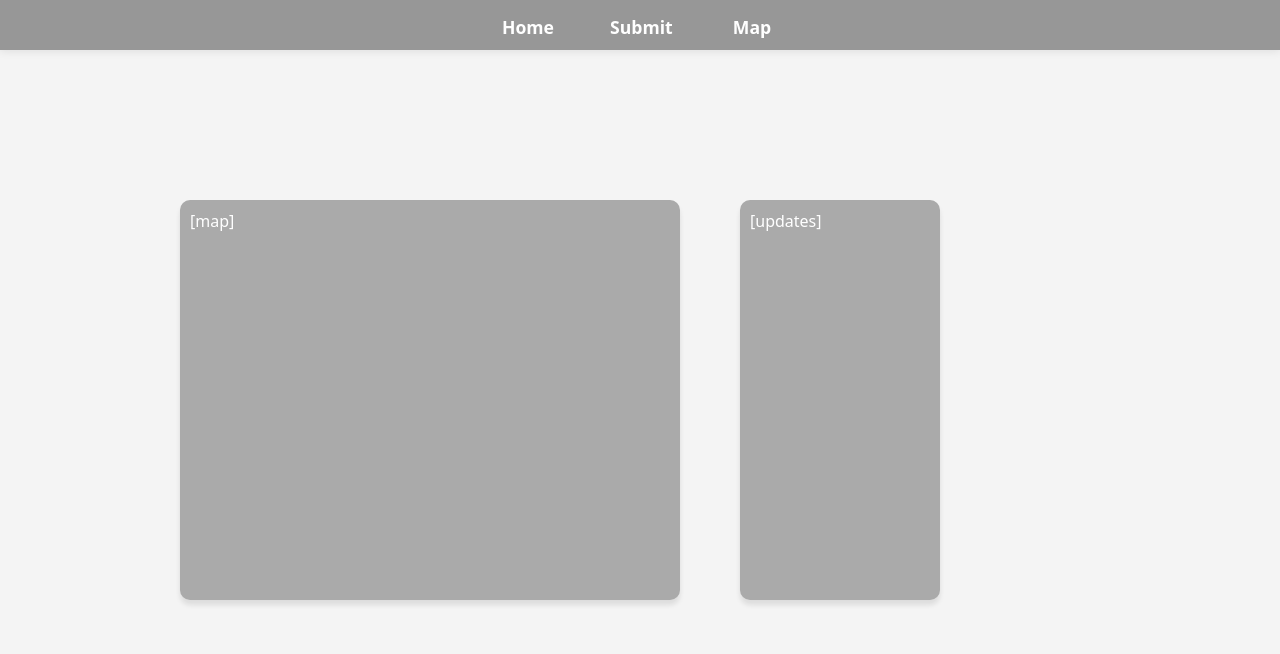
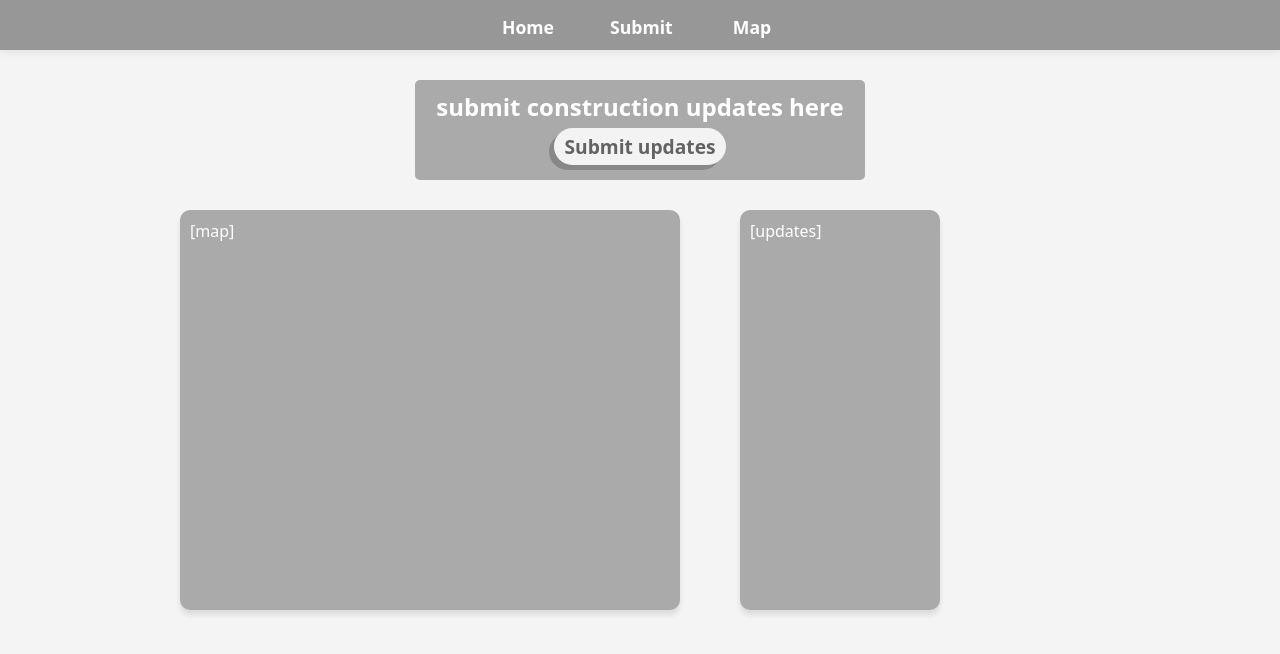
Before and after one commit to machufay/Civic-Link, a plain HTML site: page index.html in a window 1280 px wide. Drawn offline with Linux system fonts and the light colour scheme.

Commit message:
Co-authored-by: SarahLi25 <SarahLi25@users.noreply.github.com> Co-authored-by: Madeleine <mrlong37@users.noreply.github.com>

```diff
--- a/index.css
+++ b/index.css
@@ -1,7 +1,7 @@
 * {
   margin: 0px;
   padding: 0px;
-  box-sizing: border-box;;
+  box-sizing: border-box;
 }
 
 body {
@@ -9,7 +9,7 @@ body {
   background: #f4f4f4;
 }
 
-
+/* Navbar */
       .navbar {
         position: fixed;
         top: 0;
@@ -57,14 +57,66 @@ body {
               0.1vw 0.1vw #576355; */
       }
 
-.displaybox {
+/* Submit */
+      .submitbox {
+        position: relative;
+        display: block;
+        width: 450px;
+        height: 100px;
+        top: 80px;
+
+        /* centering the box with the page */
+        left: calc(50% - 225px); /* 50% of page width - half the box width*/
+
+        text-align: center;
+        background: #aaaaaa;
+        color: white;
+        border: none;
+        padding: 10px 20px;
+        border-radius: 5px;
+        cursor: pointer;
+        /* box-shadow: 0 2px 8px rgba(0,0,0,0.08); */
+      }
+
+      .submit-button {
+        /* giving it a margin for the top */
+        top: 10px;
+        /* added a z-index to bring the button to the front */
+        z-index: 1000;
+
+        /* button styling */
+        width: 300px;
+        height: 150px;
+        position: relative;
+        background-color: #f3f3f3;
+        border-color: #cccccc;
+        border-width: 2px;
+        border-radius: 50px;
+        box-shadow: -5px 5px #888888;
+
+        /* text styling for the button */
+        padding: 5px 10px 5px 10px; /* clockwise, ^ > v <*/
+        font-size: 1.2rem;
+        text-decoration: none;
+        font-weight: 600;
+        color: #636363;
+      }
+
+      .submit-button:hover {
+        /* button, when hover, reduces shadow and gets smaller */
+          box-shadow: -2px 2px #888888;
+          transform: scale(0.9);
+      }
+
+/* Content boxes: map and updates outline */
+      .contentbox {
         position: relative;
         display: flex;
         gap: 60px;
       }
       .samplebox {
         position: relative;
-  top: 200px;
+        top: 110px;
         display: block;
         background: #aaaaaa;
         color: #ffffff;
--- a/index.html
+++ b/index.html
@@ -10,7 +10,6 @@
 
 <body>
 
-<div class="displaybox">
 <div class="navbar">
     <div class="navbar-icons-flex">
       <a href="#" class="navbar-icons">Home</a>
@@ -18,9 +17,19 @@
       <a href="#" class="navbar-icons">Map</a>
     </div>
 </div>
+
+<div class="submitbox">
+    <h2>submit construction updates here</h2>
+    <a href="#" class="submit-button">Submit updates</a>
+
+</div>
+
+<div class="contentbox">
     <div class="samplebox" id="map">[map]</div>
     <div class="samplebox"id="updates">[updates]</div>
 </div>
 
+<!-- hola are you guys guys guygs guys guys guys guys guys i am typing code on the computer on my laptop -->
+
 
 </body>
```
Also changed, not shown: form.html (+2 -0 lines). Lines whose indentation alone changed are shown as unchanged.
